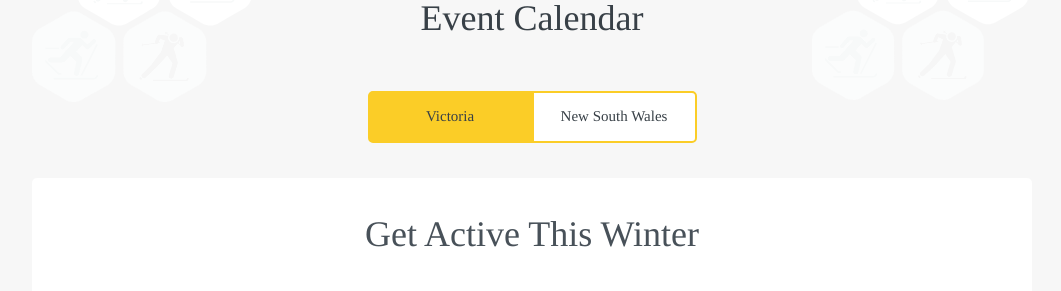
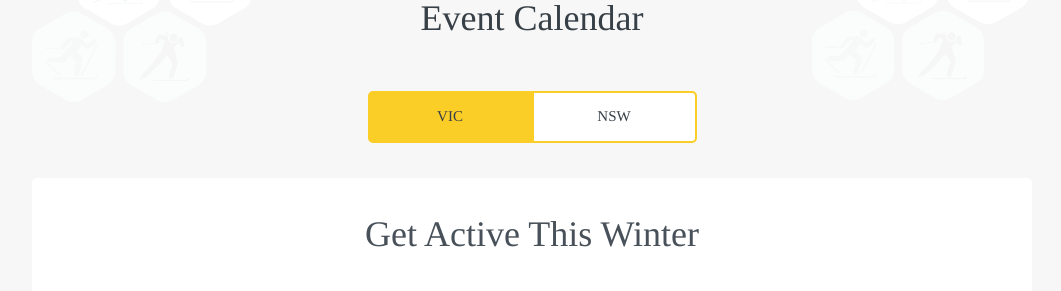
Before and after one commit to robcatto/robcatto.github.io, a Jekyll site: the page built from calendar/index.html, in a window 1280 px wide and 900 px high. Shown: the part 161-452 px from the top of the window, without its empty margins (108-1169 px from the left). Built offline with Jekyll 4.4.1, drawn with Linux system fonts in a browser that asks for light colours; some web fonts are replaced; Markdown is read by kramdown in place of the engine named in the settings.

Commit message:
Update index.html

```diff
--- a/calendar/index.html
+++ b/calendar/index.html
@@ -30,7 +30,7 @@ layout: default
         margin-right: -5px;
 ">
 
-        Victoria</label>
+        VIC</label>
 
       <input id="tab2" type="radio" name="tabs">
       <label class="button" for="tab2" style="
@@ -39,7 +39,7 @@ layout: default
         padding: 0px 21px;
         width: 165px;">
 
-        New South Wales</label>
+        NSW</label>
 
 
       <div class="content">
```
